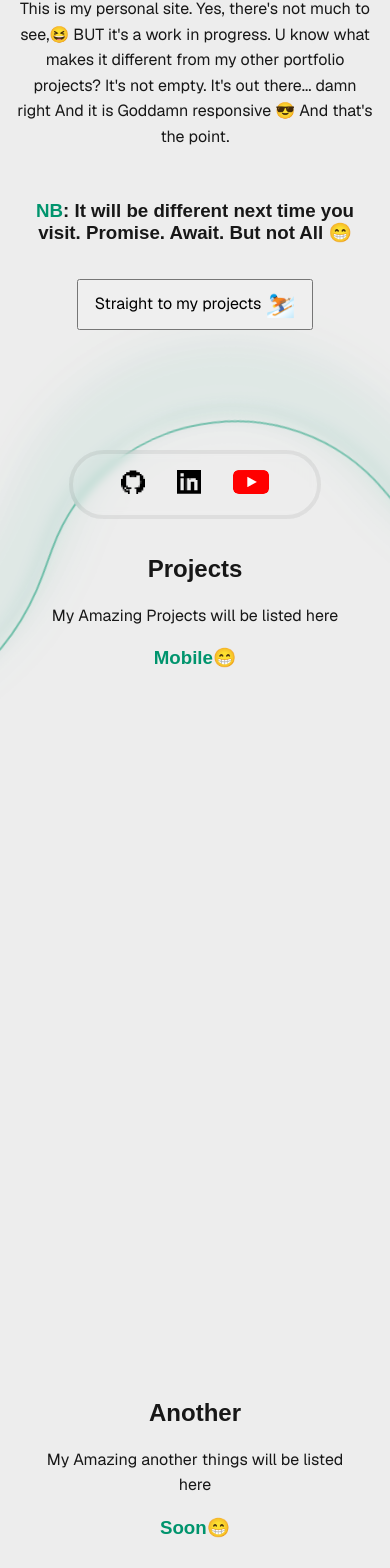
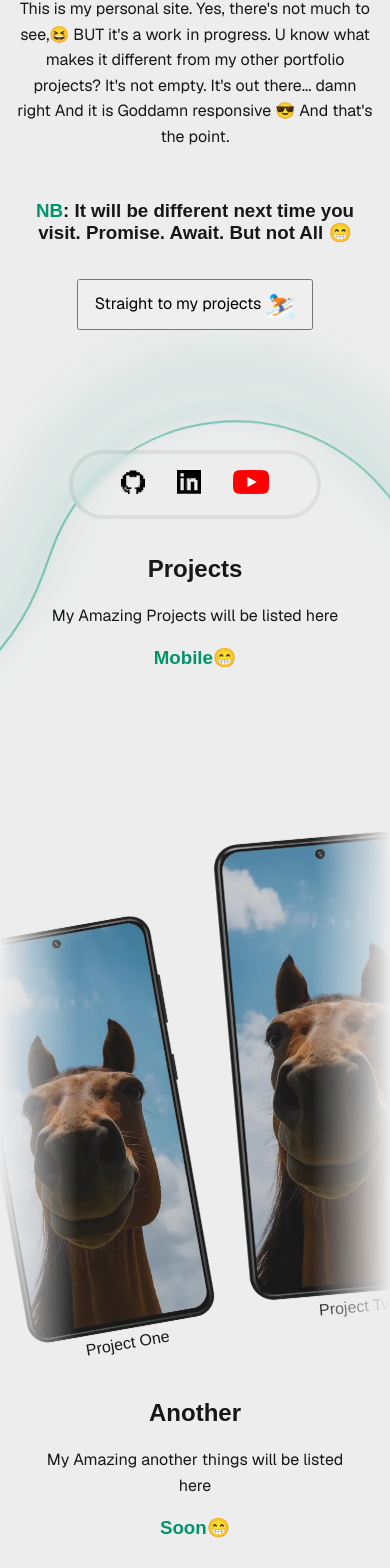
Before and after one commit to nuuxdev/nuux-personal-site, a Next.js app: page / in a window 390 px wide. Shown: the part 309-1877 px from the top of the page. Built offline with nearby package versions, Linux system fonts and the light colour scheme; no server answers; a web font is replaced by a local one.

Commit message:
FIX| some ui changes for mobile project lists

```diff
--- a/src/app/globals.css
+++ b/src/app/globals.css
@@ -278,7 +278,7 @@ main {
 section#projects {
   min-height: 100vh;
 }
-.mobile_projects_bg,
+/* .mobile_projects_bg,
 .mobile_projects_bg::before,
 .mobile_projects_bg::after {
   aspect-ratio: 1/2.12;
@@ -294,37 +294,71 @@ section#projects {
     url("/projects/bg-mobile-dark.webp")
   );
   margin-inline: auto;
-}
-
-.mobile_projects_bg::before,
-.mobile_projects_bg::after {
-  content: "";
-  position: absolute;
-  bottom: 0;
-  width: 75%;
-  z-index: -1;
+} */
+.mobile_projects_container {
+  display: flex;
+  justify-content: center;
+  gap: 1rem;
+  padding-block: 5rem;
+  overflow-x: hidden;
   @media (max-width: 768px) {
-    display: none;
+    justify-content: start;
+    overflow-x: scroll;
+    gap: 0rem;
   }
-}
-
-.mobile_projects_bg::before {
-  left: -30%;
-  background-image: light-dark(
-    url("/projects/nova-erp-one.webp"),
-    url("/projects/nova-expense-one.webp")
-  );
-  rotate: -20deg;
-  transform-origin: left bottom;
-}
-.mobile_projects_bg::after {
-  right: -30%;
-  background-image: light-dark(
-    url("/projects/nova-erp-two.webp"),
-    url("/projects/nova-expense-two.webp")
-  );
-  rotate: 20deg;
-  transform-origin: right bottom;
+  --webkit-mask: linear-gradient(transparent, white);
+  mask: linear-gradient(90deg, transparent, white 20%, white 80%, transparent);
+  &:has(.mobile_projects:hover) .mobile_projects:not(:hover) img {
+    scale: 0.8;
+    opacity: 0.3;
+  }
+  .mobile_projects {
+    margin: 0;
+    transform-origin: bottom;
+    &:nth-child(1) {
+      transform: translateY(10%);
+      rotate: -10deg;
+    }
+    &:nth-child(5) {
+      transform: translateY(10%);
+      rotate: 10deg;
+    }
+    &:nth-child(2) {
+      transform: translateY(3%);
+      rotate: -5deg;
+    }
+    &:nth-child(4) {
+      transform: translateY(3%);
+      rotate: 5deg;
+    }
+    &:nth-child(1) img,
+    &:nth-child(5) img {
+      scale: 0.8;
+    }
+    &:nth-child(2) img,
+    &:nth-child(4) img {
+      scale: 0.9;
+    }
+    &:hover > img {
+      scale: 1;
+      opacity: 1;
+    }
+    &:has(+ :hover) img,
+    &:hover + & img {
+      opacity: 0.5 !important;
+      scale: 0.9 !important;
+    }
+    figcaption {
+      text-align: center;
+      font-family: var(--font-mono);
+    }
+    img {
+      width: 240px;
+      transform-origin: bottom;
+      opacity: 0.9;
+      transition: scale 100ms ease-out, opacity 200ms ease-out;
+    }
+  }
 }
 
 /* footer */
--- a/src/app/page.tsx
+++ b/src/app/page.tsx
@@ -64,7 +64,28 @@ export default function Home() {
           <h3>
             <span>Mobile</span>😁
           </h3>
-          <div className="mobile_projects_bg" />
+          <div className="mobile_projects_container">
+            <figure className="mobile_projects">
+              <img src="/projects/bg-mobile-light.webp" alt="project name" />
+              <figcaption>Project One</figcaption>
+            </figure>
+            <figure className="mobile_projects">
+              <img src="/projects/bg-mobile-light.webp" alt="project name" />
+              <figcaption>Project Two</figcaption>
+            </figure>
+            <figure className="mobile_projects">
+              <img src="/projects/bg-mobile-light.webp" alt="project name" />
+              <figcaption>Project Three</figcaption>
+            </figure>
+            <figure className="mobile_projects">
+              <img src="/projects/bg-mobile-light.webp" alt="project name" />
+              <figcaption>Project Four</figcaption>
+            </figure>
+            <figure className="mobile_projects">
+              <img src="/projects/bg-mobile-light.webp" alt="project name" />
+              <figcaption>Project Five</figcaption>
+            </figure>
+          </div>
         </section>
         <section id="another" style={{ height: "100vh" }}>
           <h1>Another</h1>
```
